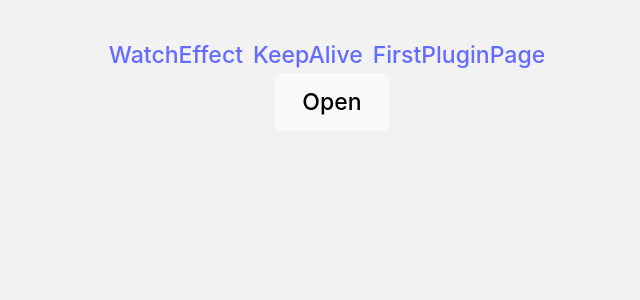
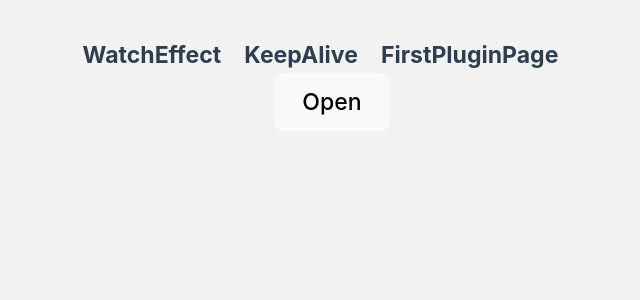
Before and after one commit to zayar-coding/vue-practise, a Vue app: page / in a window 1280 px wide. Shown: the top 300 px of the page, without its empty margins (308-948 px from the left). Built offline with nearby package versions, Linux system fonts and the light colour scheme.

Commit message:
add animeaton transition about router

```diff
--- a/index.html
+++ b/index.html
@@ -4,6 +4,7 @@
 <head>
   <meta charset="UTF-8" />
   <link rel="icon" type="image/svg+xml" href="/vite.svg" />
+  <link rel="stylesheet" href="https://cdnjs.cloudflare.com/ajax/libs/animate.css/4.1.1/animate.min.css" />
   <meta name="viewport" content="width=device-width, initial-scale=1.0" />
   <title>Vite + Vue</title>
 </head>
--- a/src/App.vue
+++ b/src/App.vue
@@ -6,16 +6,52 @@ import NotiHandler from './components/NotiHandler.vue';
 
 </script>
 <template>
-      <router-link to="/watcheffect" class="r-link">WatchEffect</router-link>
-      <router-link to="/keepalive" class="r-link">KeepAlive</router-link>
-      <router-link to="/firstplugin" class="r-link">FirstPluginPage</router-link>
+      <router-link to="/watcheffect">WatchEffect</router-link>
+      <router-link to="/keepalive">KeepAlive</router-link>
+      <router-link to="/firstplugin">FirstPluginPage</router-link>
 
-  <router-view></router-view>
+  <router-view v-slot="{ Component,route }" >
+    <Transition
+    :enter-active-class="route.meta.enterClass"
+    :leave-active-class="route.meta.leaveClass">
+    <!-- name="fade" mode="out-in" -->
+    <component :is="Component" />
+    </Transition>
+  </router-view>
   <NotiHandler/>
 </template>
 
 <style scoped>
-  .r-link{
-    padding-right: 10px;
+  a{
+    font-weight: bold;
+    color: #2c3e50;
+    text-decoration: none;
+    margin-right:1em;
   }
+  a:hover,
+  a.router-link-active{
+    border-bottom: 2px solid #3498db;
+
+  }
+  .page{
+
+    position:absolute;
+    top: 30px;
+  }
+  .fade-enter-from,
+  .fade-leave-to{
+    opacity: 0;
+  }
+  .fade-enter-active
+  .fade-leave-active{
+    transition: opacity 0.5s ease-out;
+  }
+  /* transition without name , it replaces fade to v
+  example v-enter-from
+
+  in-out mode က
+  old element က fade out ပြီးမှ new element ကပေါ်လာတာမျိုး
+  default modeကျတော့ တစ်ခုပြီဂမှ တစ်ခုကပေါ်လာတာဒါပေမဲ့ နှစ်ကောင်လုံးက တပြိုင်နက်တည်းလုပ်နေတာ
+  */
+
 </style>
--- a/src/components/NotiHandler.vue
+++ b/src/components/NotiHandler.vue
@@ -8,6 +8,9 @@
       title="Test" msg="doesn't it work?"/>
     </div>
     </teleport>
+    <!--
+      data passing using teleport
+     -->
   </div>
 </template>
 
--- a/src/router/index.js
+++ b/src/router/index.js
@@ -9,17 +9,30 @@ const router = createRouter({
     {
       path: '/keepalive',
       name: 'KeepAlive',
-      component: KeepAlivePage
+      component: KeepAlivePage,
+
+      meta: {
+        enterClass: "animate__animated animate__fadeInLeft",
+        leaveClass: "animate__animated animate__fadeOutLeft"
+      }
     },
     {
       path: '/watcheffect',
       name: 'watchEffect',
-      component: WatchEffectPage
+      component: WatchEffectPage,
+      meta: {
+        enterClass: "animate__animated animate__fadeInLeft",
+        leaveClass: "animate__animated animate__fadeOutLeft"
+      }
     },
     {
       path: '/firstplugin',
       name: 'FirstPlugin',
-      component: FirstPluginPage
+      component: FirstPluginPage,
+      meta: {
+        enterClass: "animate__animated animate__fadeInLeft",
+        leaveClass: "animate__animated animate__fadeOutLeft"
+      }
     }
   ]
 })
--- a/src/style.css
+++ b/src/style.css
@@ -14,27 +14,6 @@
   -webkit-text-size-adjust: 100%;
 }
 
-
-
-a {
-  font-weight: 500;
-  color: #646cff;
-  text-decoration: inherit;
-}
-
-a:hover {
-  color: #535bf2;
-}
-
-a {
-  font-weight: 500;
-  color: #646cff;
-  text-decoration: inherit;
-}
-
-a:hover {
-  color: #535bf2;
-}
 
 body {
   margin: 0;
```
